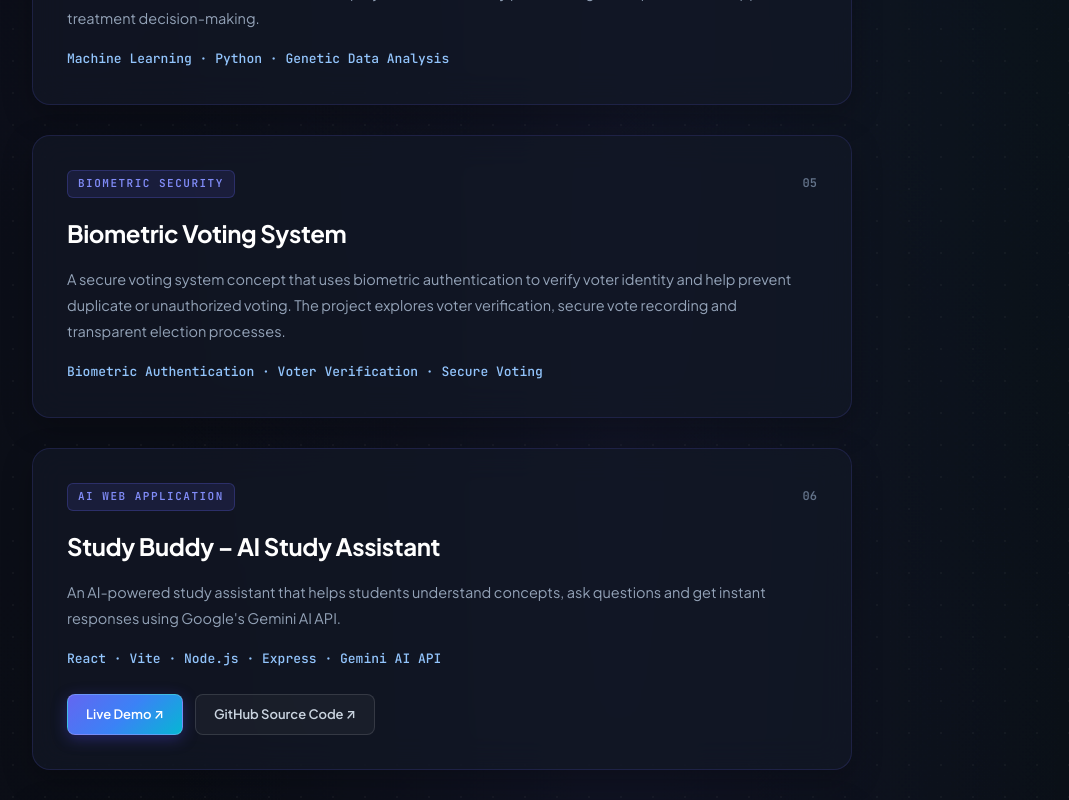
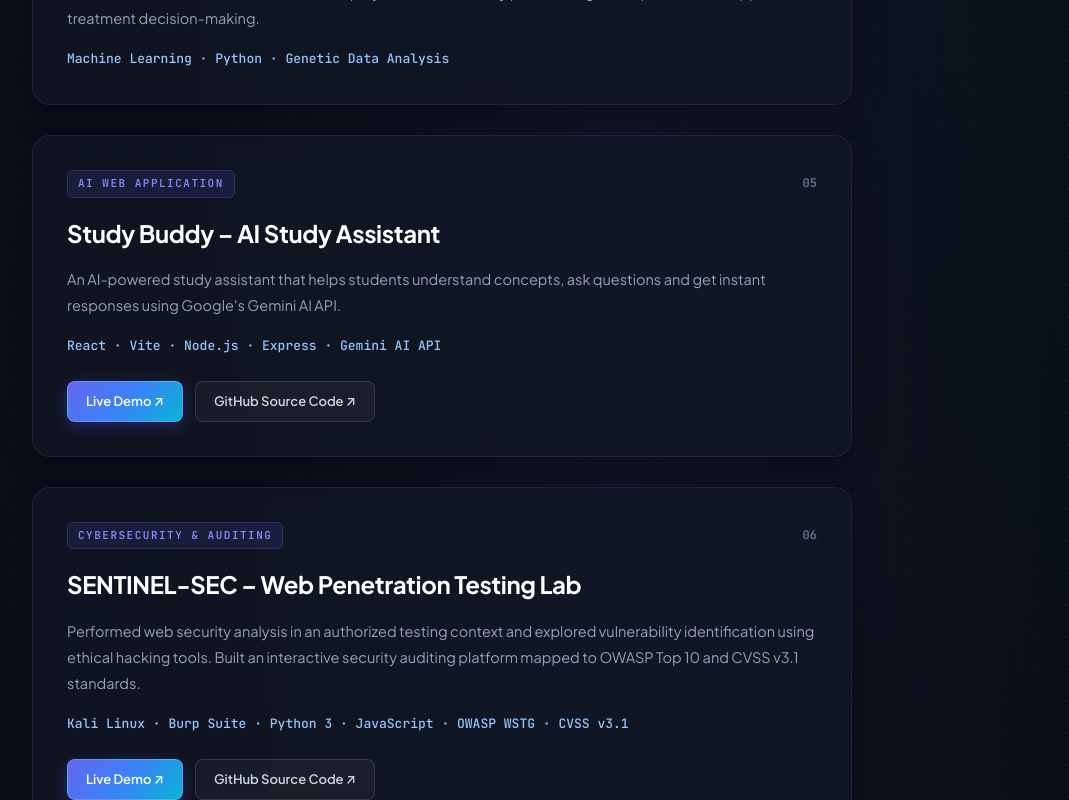
Before and after one commit to ManishKumar3371-sys/manish-portfolio-react, a React (Vite) app: page / in a window 1280 px wide. Shown: the part 5220-6020 px from the top of the page, without its empty margins (20-1089 px from the left). Built offline with nearby package versions, Linux system fonts and the light colour scheme.

Commit message:
refactor: remove duplicate biometric voting project and renumber projects sequentially

```diff
--- a/src/App.jsx
+++ b/src/App.jsx
@@ -450,32 +450,12 @@ Message: ${callRequest.message}`
            </div>
           </div>
 
-<div className="project-card">
-  <div className="project-top">
-    <span className="project-tag">BIOMETRIC SECURITY</span>
-    <span className="project-number">05</span>
-  </div>
-
-  <h3>Biometric Voting System</h3>
-
-  <p>
-    A secure voting system concept that uses biometric
-    authentication to verify voter identity and help prevent
-    duplicate or unauthorized voting. The project explores
-    voter verification, secure vote recording and transparent
-    election processes.
-  </p>
-
-  <div className="project-tech">
-    Biometric Authentication · Voter Verification · Secure Voting
-  </div>
-</div>
 
 
 <div className="project-card">
   <div className="project-top">
     <span className="project-tag">AI WEB APPLICATION</span>
-    <span className="project-number">06</span>
+    <span className="project-number">05</span>
   </div>
 
   <h3>Study Buddy – AI Study Assistant</h3>
@@ -514,7 +494,7 @@ Message: ${callRequest.message}`
 <div className="project-card">
   <div className="project-top">
     <span className="project-tag">CYBERSECURITY & AUDITING</span>
-    <span className="project-number">07</span>
+    <span className="project-number">06</span>
   </div>
 
   <h3>SENTINEL-SEC – Web Penetration Testing Lab</h3>
```
